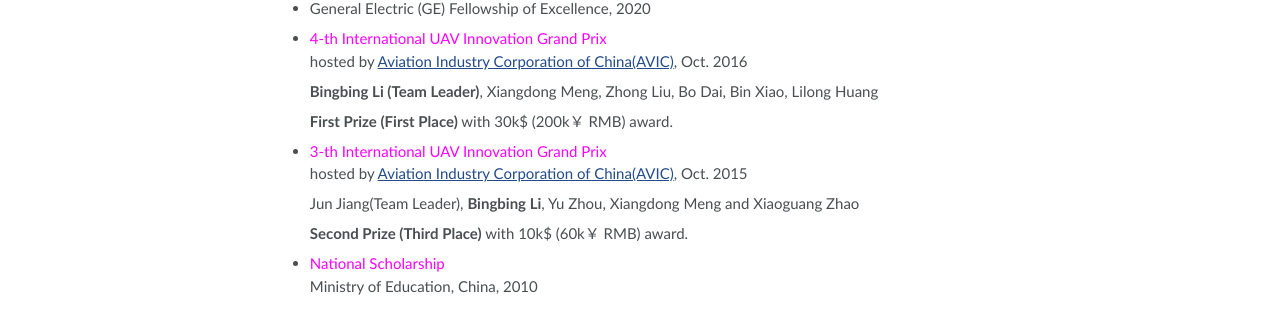
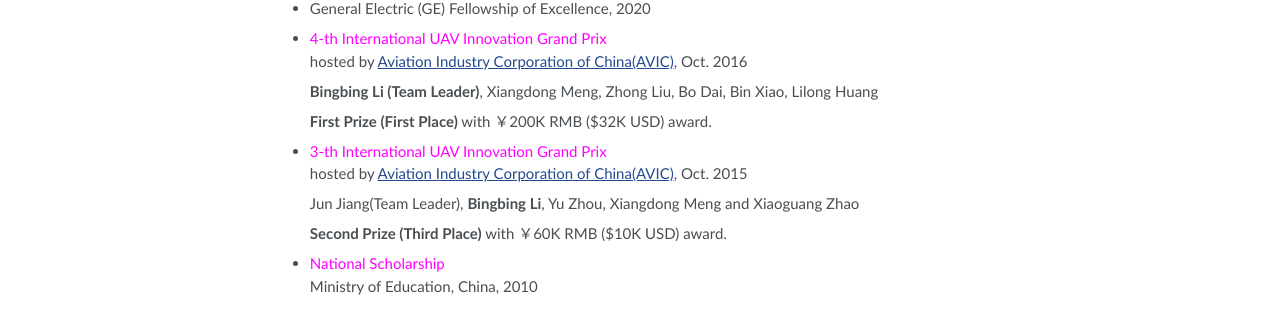
Before and after one commit to bing0037/bing0037.github.io, a Jekyll site: the page built from _pages/about.md, in a window 1280 px wide and 1286 px high. Shown: the part 650-971 px from the top of the window. Built offline with Jekyll 4.4.1, drawn with Linux system fonts in a browser that asks for light colours.

Commit message:
info update

```diff
--- a/_pages/about.md
+++ b/_pages/about.md
@@ -59,14 +59,14 @@ hosted by [Aviation Industry Corporation of China(AVIC)](https://www.avic.com/en
 
   **Bingbing Li (Team Leader)**, Xiangdong Meng, Zhong Liu, Bo Dai, Bin Xiao, Lilong Huang
 
-  **First Prize (First Place)** with 30k$ (200k￥ RMB) award.
+  **First Prize (First Place)** with ￥200K RMB ($32K USD) award.
 
 - <font color=magenta>3-th International UAV Innovation Grand Prix</font>
 hosted by [Aviation Industry Corporation of China(AVIC)](https://www.avic.com/en/index.shtml), Oct. 2015
 
   Jun Jiang(Team Leader), **Bingbing Li**, Yu Zhou, Xiangdong Meng and Xiaoguang Zhao
 
-  **Second Prize (Third Place)** with 10k$ (60k￥ RMB) award.
+  **Second Prize (Third Place)** with ￥60K RMB ($10K USD) award.
 
 - <font color=magenta>National Scholarship</font>
 Ministry of Education, China, 2010
```
